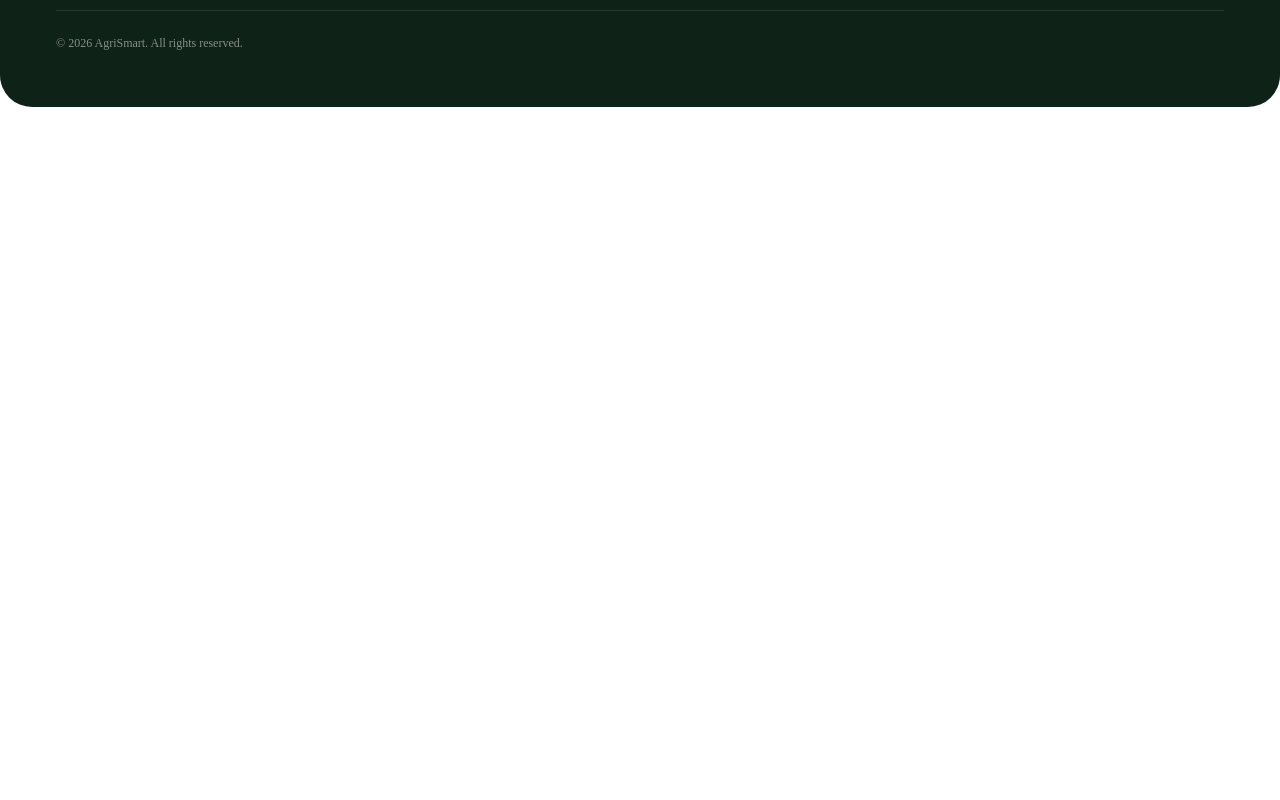
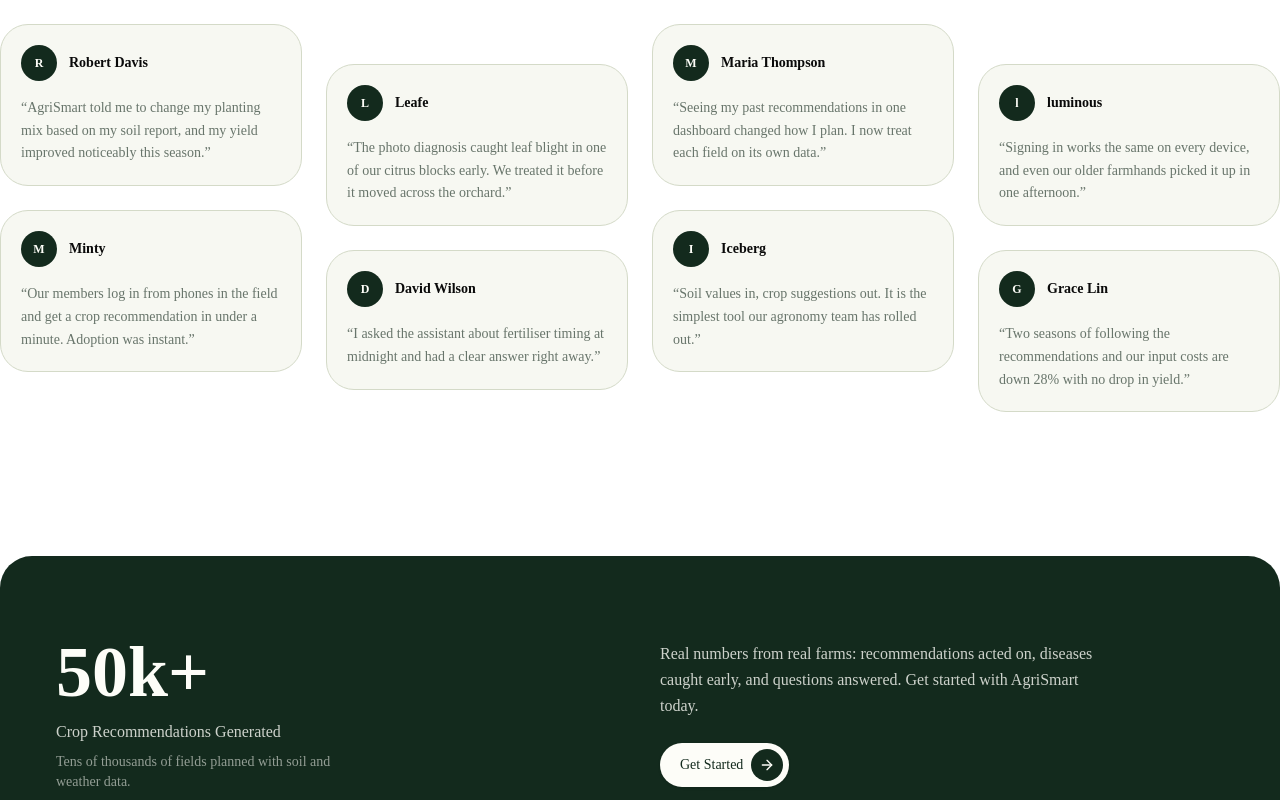
Before and after one commit to RaiyanJiyon/agri-smart-ui, a Next.js app: page / in a window 1280 px wide. Shown: the part 5000-5800 px from the top of the page. Before the commit the page ends 5107 px from the top, so only its background shows below. Built offline with nearby package versions, Linux system fonts and the light colour scheme.

Commit message:
feat: add Stats and Testimonials components to enhance landing page with user insights

```diff
--- a/src/app/page.tsx
+++ b/src/app/page.tsx
@@ -3,6 +3,8 @@
 import { Hero } from '@/features/landing/components/Hero';
 import { Newsroom } from '@/features/landing/components/Newsroom';
 import { Products } from '@/features/landing/components/Products';
+import { Stats } from '@/features/landing/components/Stats';
+import { Testimonials } from '@/features/landing/components/Testimonials';
 import { Footer } from '@/shared/components/layout/Footer';
 
 export default function Home() {
@@ -14,6 +16,8 @@
         <Newsroom />
         <CtaBanner />
         <Products />
+        <Testimonials />
+        <Stats />
       </main>
 
       <Footer />
--- /dev/null
+++ b/src/features/landing/components/Stats.tsx
@@ -0,0 +1,31 @@
+import { PillButton } from '@/shared/components/layout/ui';
+
+export function Stats() {
+  return (
+    <section className="py-8 md:py-12">
+      <div className="grid gap-10 rounded-[2rem] bg-[#132A1D] px-8 py-14 md:grid-cols-2 md:items-center md:px-14 md:py-20">
+        <div>
+          <p className="text-5xl font-semibold text-[#FDFDF8] md:text-7xl">
+            50k+
+          </p>
+          <p className="mt-3 text-[#FDFDF8]/80">
+            Crop Recommendations Generated
+          </p>
+          <p className="mt-2 max-w-xs text-sm text-[#FDFDF8]/55">
+            Tens of thousands of fields planned with soil and weather data.
+          </p>
+        </div>
+        <div>
+          <p className="max-w-md text-sm leading-relaxed text-[#FDFDF8]/80 md:text-base">
+            Real numbers from real farms: recommendations acted on, diseases
+            caught early, and questions answered. Get started with AgriSmart
+            today.
+          </p>
+          <div className="mt-6">
+            <PillButton>Get Started</PillButton>
+          </div>
+        </div>
+      </div>
+    </section>
+  );
+}
--- /dev/null
+++ b/src/features/landing/components/Testimonials.tsx
@@ -0,0 +1,98 @@
+import { Eyebrow } from '@/shared/components/layout/ui';
+
+type Item = { name: string; quote: string; brand?: string };
+
+const columns: Item[][] = [
+  [
+    {
+      name: 'Robert Davis',
+      quote:
+        'AgriSmart told me to change my planting mix based on my soil report, and my yield improved noticeably this season.',
+    },
+    {
+      brand: 'Minty',
+      name: 'Minty',
+      quote:
+        'Our members log in from phones in the field and get a crop recommendation in under a minute. Adoption was instant.',
+    },
+  ],
+  [
+    {
+      brand: 'Leafe',
+      name: 'Leafe',
+      quote:
+        'The photo diagnosis caught leaf blight in one of our citrus blocks early. We treated it before it moved across the orchard.',
+    },
+    {
+      name: 'David Wilson',
+      quote:
+        'I asked the assistant about fertiliser timing at midnight and had a clear answer right away.',
+    },
+  ],
+  [
+    {
+      name: 'Maria Thompson',
+      quote:
+        'Seeing my past recommendations in one dashboard changed how I plan. I now treat each field on its own data.',
+    },
+    {
+      brand: 'Iceberg',
+      name: 'Iceberg',
+      quote:
+        'Soil values in, crop suggestions out. It is the simplest tool our agronomy team has rolled out.',
+    },
+  ],
+  [
+    {
+      brand: 'luminous',
+      name: 'luminous',
+      quote:
+        'Signing in works the same on every device, and even our older farmhands picked it up in one afternoon.',
+    },
+    {
+      name: 'Grace Lin',
+      quote:
+        'Two seasons of following the recommendations and our input costs are down 28% with no drop in yield.',
+    },
+  ],
+];
+
+function Card({ item }: { item: Item }) {
+  return (
+    <div className="rounded-[1.75rem] border border-[#D4DAC8] bg-[#F2F4EA]/60 p-5 transition-all hover:-translate-y-1 hover:shadow-lg">
+      <div className="flex items-center gap-3">
+        <span className="flex size-9 items-center justify-center rounded-full bg-[#132A1D] text-xs font-semibold text-[#FDFDF8]">
+          {item.name.slice(0, 1)}
+        </span>
+        <span className="text-sm font-semibold">{item.name}</span>
+      </div>
+      <p className="mt-4 text-sm leading-relaxed text-[#68756B]">
+        “{item.quote}”
+      </p>
+    </div>
+  );
+}
+
+export function Testimonials() {
+  return (
+    <section className="py-16 text-center md:py-24">
+      <Eyebrow>Testimonials</Eyebrow>
+      <h2 className="mx-auto mt-6 max-w-2xl text-3xl font-semibold leading-tight md:text-5xl">
+        What Farmers & Partners Say About AgriSmart
+      </h2>
+
+      <div className="mt-12 grid gap-6 text-left sm:grid-cols-2 lg:grid-cols-4">
+        {columns.map((col, i) => (
+          <div
+            key={i}
+            className={`flex flex-col gap-6 ${i % 2 === 1 ? 'lg:mt-10' : ''}`}
+          >
+            {col.map((item) => (
+              <Card key={item.quote} item={item} />
+            ))}
+          </div>
+        ))}
+      </div>
+    </section>
+  );
+}
```
